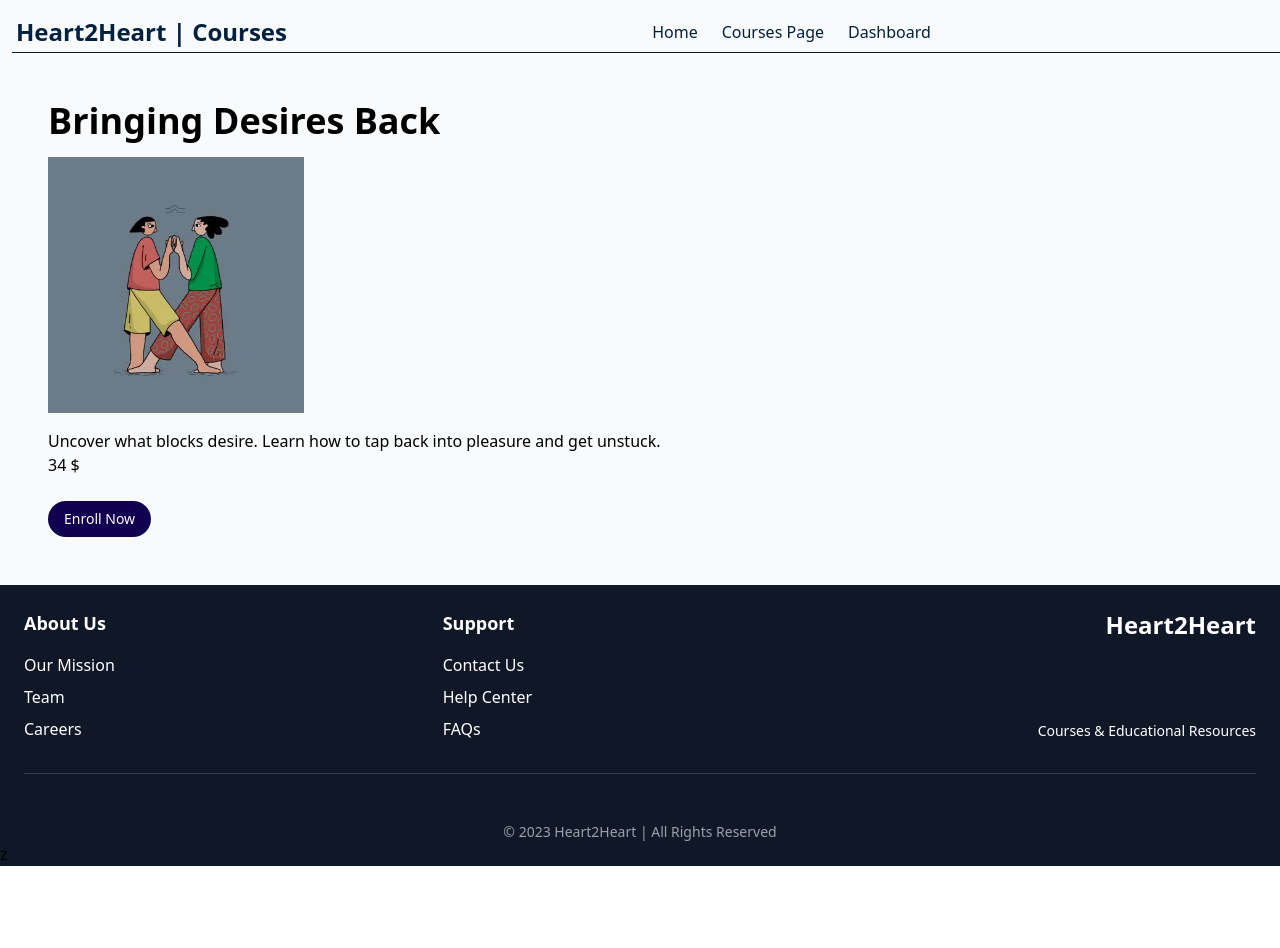
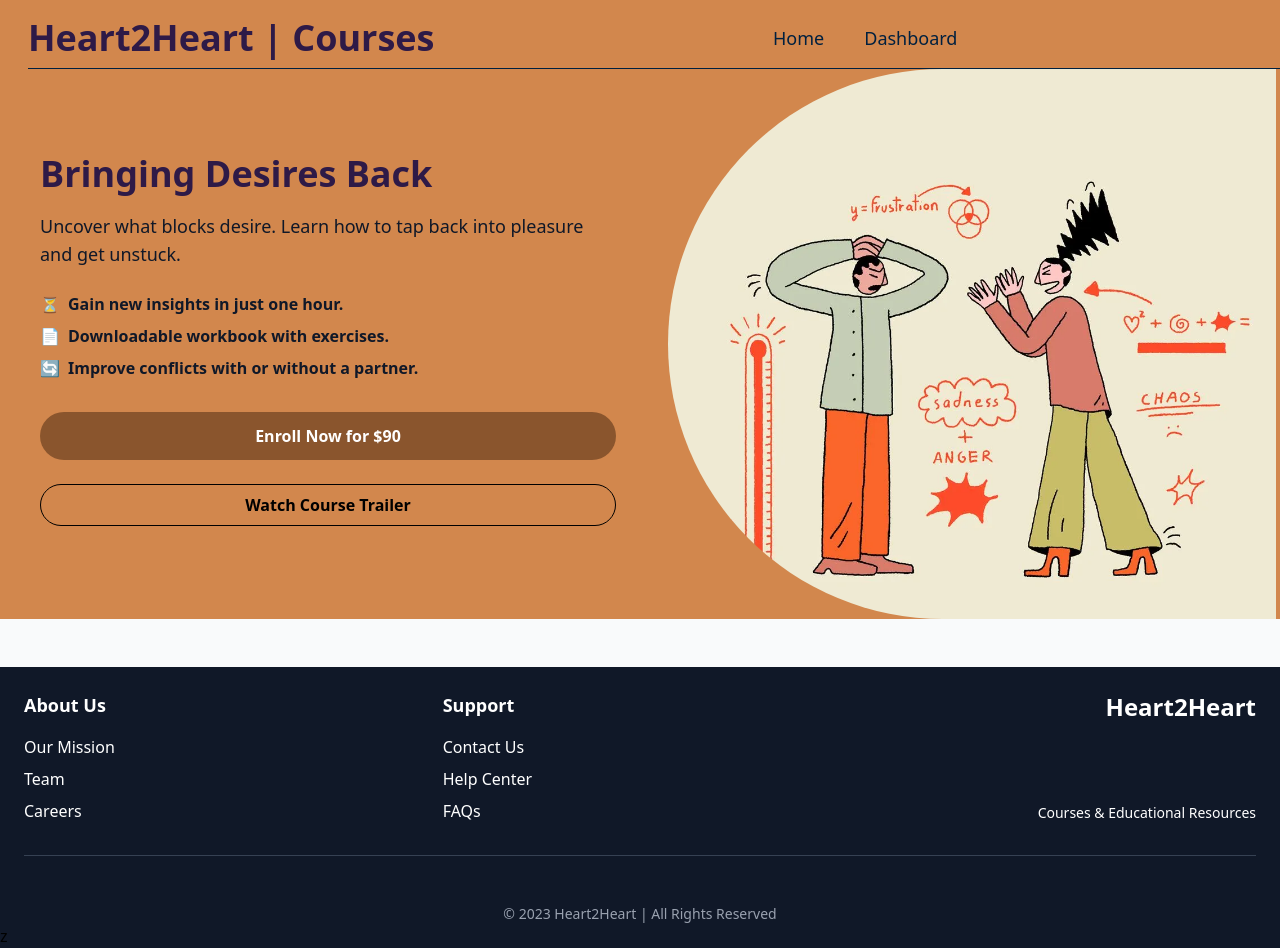
Before and after one commit to umair763/Heart2Heart_Courses, a React (Vite) app in the folder client/: page /course/course-1 in a window 1280 px wide. Shown: the top 948 px of the page. Before the commit the page ends 866 px from the top, so only its background shows below. Built offline with nearby package versions, Linux system fonts and the light colour scheme.

Commit message:
course detail page set up

```diff
--- a/client/src/app/layout/Header.jsx
+++ b/client/src/app/layout/Header.jsx
@@ -1,26 +1,42 @@
 import React from 'react';
-import { Link } from 'react-router-dom';
+import { Link, useLocation } from 'react-router-dom';
 
 function Header() {
+   const location = useLocation();
+   const isCoursePage = location.pathname.startsWith('/course'); // Detects course page
+
    return (
       <>
-         <header className="text-[#00203FFF] bg-gray-50 p-4 flex items-center justify-between gap-4 md:gap-8 -mb-4">
-            <h1 className="text-xl md:text-2xl font-bold whitespace-nowrap">Heart2Heart | Courses</h1>
+         <header
+            className={`text-[#00203FFF] ${
+               isCoursePage ? 'bg-[#d2874d]' : 'bg-gray-50'
+            } p-4 flex items-center justify-between gap-4 md:gap-8 -mb-4`}
+         >
+            <h1 className="text-xl xs:text-md md:text-3xl lg:text-4xl font-bold text-[#2E1A47] whitespace-nowrap ml-3">
+               Heart2Heart | Courses
+            </h1>
             <nav className="flex-1 flex justify-center">
-               <div className="flex gap-3 md:gap-6">
-                  <Link to="/" className="text-sm md:text-base hover:text-[#325272]">
+               <div className="flex gap-3 md:gap-6 hover:cursor-pointer text-sm md:text-lg">
+                  <Link
+                     to="/"
+                     className={` hover:text-[#325272] ${
+                        isCoursePage ? 'hover:bg-[#c97b3f] ' : 'bg-gray-50'
+                     } p-2 rounded-3xl `}
+                  >
                      Home
                   </Link>
-                  <Link to="/courses" className="text-sm md:text-base hover:text-[#325272]">
-                     Courses Page
-                  </Link>
-                  <Link to="/dashboard" className="text-sm md:text-base hover:text-[#325272]">
+                  <Link
+                     to="/dashboard"
+                     className={` hover:text-[#325272] ${
+                        isCoursePage ? 'hover:bg-[#c97b3f] ' : 'bg-gray-50'
+                     } p-2 rounded-3xl `}
+                  >
                      Dashboard
                   </Link>
                </div>
             </nav>
          </header>
-         <div className="w-7xl line-height bg-[#00203FFF] mt-1 ml-3"></div>
+         <div className="w-7xl line-height bg-[#00203FFF] mt-2 ml-7 "></div>
          <style>{`.line-height { height: 1px; }`}</style>
       </>
    );
--- a/client/src/app/layout/Layout.jsx
+++ b/client/src/app/layout/Layout.jsx
@@ -7,8 +7,8 @@ function Layout() {
    return (
       <div className="flex flex-col min-h-screen bg-gray-50">
          <Header />
-         <main className="flex-grow p-6 bg-gray-50 w-full">
-            <div className="max-w-7xl mx-auto">
+         <main className="flex-grow  w-full">
+            <div className=" mx-auto">
                <Outlet /> {/* This ensures the page content is displayed inside Layout */}
             </div>
          </main>
--- a/client/src/app/pages/CoursePage.jsx
+++ b/client/src/app/pages/CoursePage.jsx
@@ -1,23 +1,25 @@
 import { useParams } from 'react-router-dom';
-import courseImage from '../../assets/images/chamcham2person.avif';
+import courseImage from '../../assets/images/conficts.avif';
 
 function CoursePage() {
    const { courseId } = useParams();
 
-   // You can fetch the course data from an API or use static data
+   // Course Data (Static)
    const courses = [
       {
          id: 'course-1',
          title: 'Bringing Desires Back',
          description: 'Uncover what blocks desire. Learn how to tap back into pleasure and get unstuck.',
          imageUrl: courseImage,
+         price: 90,
       },
       {
          id: 'course-2',
-         title: 'Turning Conflicts Into Connection',
+         title: 'Turning Conflict Into Connection',
          description:
-            'Uncover why you keep having the same fights over and over again. Learn how to break free from habitual patterns and responses.',
+            'Uncover why you keep having the same fights over and over again. Learn how to break free from habitual patterns and responses. Find peace and reconciliation even when you disagree.',
          imageUrl: courseImage,
+         price: 80,
       },
       {
          id: 'course-3',
@@ -25,23 +27,55 @@ function CoursePage() {
          description:
             'Uncover what blocks desire. Learn how to tap back into pleasure and get unstuck. Discover a new sense of hope and possibility.',
          imageUrl: courseImage,
+         price: 100,
       },
-      // Add more courses here
    ];
 
    const course = courses.find((c) => c.id === courseId);
-
-   if (!course) return <p>Course not found.</p>;
+   if (!course) return <p className="text-center text-red-500">Course not found.</p>;
 
    return (
-      <div className="p-6">
-         <h2 className="text-4xl font-bold">{course.title}</h2>
-         <img src={course.imageUrl} alt={course.title} className="w-64 h-64 object-cover mt-4" />
-         <p className="mt-4">{course.description}</p>
-         <p>34 $</p>
-         <button className="mt-6 inline-block bg-[#10004F] text-white hover:cursor-pointer py-2 px-4 rounded-full text-sm">
-            Enroll Now
-         </button>
+      <div className="flex flex-col lg:flex-row items-stretch justify-between bg-[#d2874d] w-full px-6 pl-10  mb-12">
+         {/* Left Section - Text */}
+         <div className="lg:w-1/2 flex flex-col justify-center items-start text-left max-w-xl">
+            <h2 className="text-xl xs:text-md md:text-3xl lg:text-4xl font-bold text-[#2E1A47] leading-tight">
+               {course.title}
+            </h2>
+            <p className="text-gray-900 mt-4 text-lg">{course.description}</p>
+
+            {/* Features List */}
+            <ul className="mt-6 space-y-2 text-gray-900">
+               <li className="flex items-center">
+                  ⏳ <span className="ml-2 font-semibold">Gain new insights in just one hour.</span>
+               </li>
+               <li className="flex items-center">
+                  📄 <span className="ml-2 font-semibold">Downloadable workbook with exercises.</span>
+               </li>
+               <li className="flex items-center">
+                  🔄 <span className="ml-2 font-semibold">Improve conflicts with or without a partner.</span>
+               </li>
+            </ul>
+
+            {/* CTA Buttons */}
+            <div className="mt-8 flex flex-col space-y-3 items-center w-full">
+               <button className="bg-[#8a552d] lg:w-full text-white font-bold py-3 px-6 rounded-full hover:bg-[#866043] w-full ">
+                  Enroll Now for ${course.price}
+               </button>
+               <button className="border border-black lg:w-full text-black font-bold py-2 px-6 rounded-full hover:bg-gray-200 w-full mt-3 mb-3 ">
+                  Watch Course Trailer
+               </button>
+            </div>
+         </div>
+
+         {/* Right Section - Image */}
+         <div className="lg:w-1/2 flex justify-end items-stretch -mr-5 rounded-l-full overflow-hidden">
+            <img
+               src={course.imageUrl}
+               alt={course.title}
+               className="w-full h-full object-cover"
+               style={{ objectPosition: 'right' }}
+            />
+         </div>
       </div>
    );
 }
--- a/client/src/components/common/CourseCard.jsx
+++ b/client/src/components/common/CourseCard.jsx
@@ -2,7 +2,7 @@ import { Link } from 'react-router-dom';
 
 function CourseCard({ courseId, imageUrl, title, buttonLink, p, li1, li2, li3 }) {
    return (
-      <div className="bg-[#F5F2EC] p-6 rounded-lg shadow-md flex flex-col md:flex-row items-center max-w-4xl mx-auto text-left mb-5">
+      <div className="bg-[#d08a55f0] p-6 rounded-lg shadow-md flex flex-col md:flex-row items-center max-w-4xl mx-auto text-left mb-5">
          {/* Left Section - Image */}
          <div className="w-full md:w-1/2 flex justify-center md:justify-start">
             <div className="bg-gray-300 rounded-lg overflow-hidden w-3/4 md:w-full">
```
Also changed, not shown: client/src/assets/images/conficts.avif (added).
